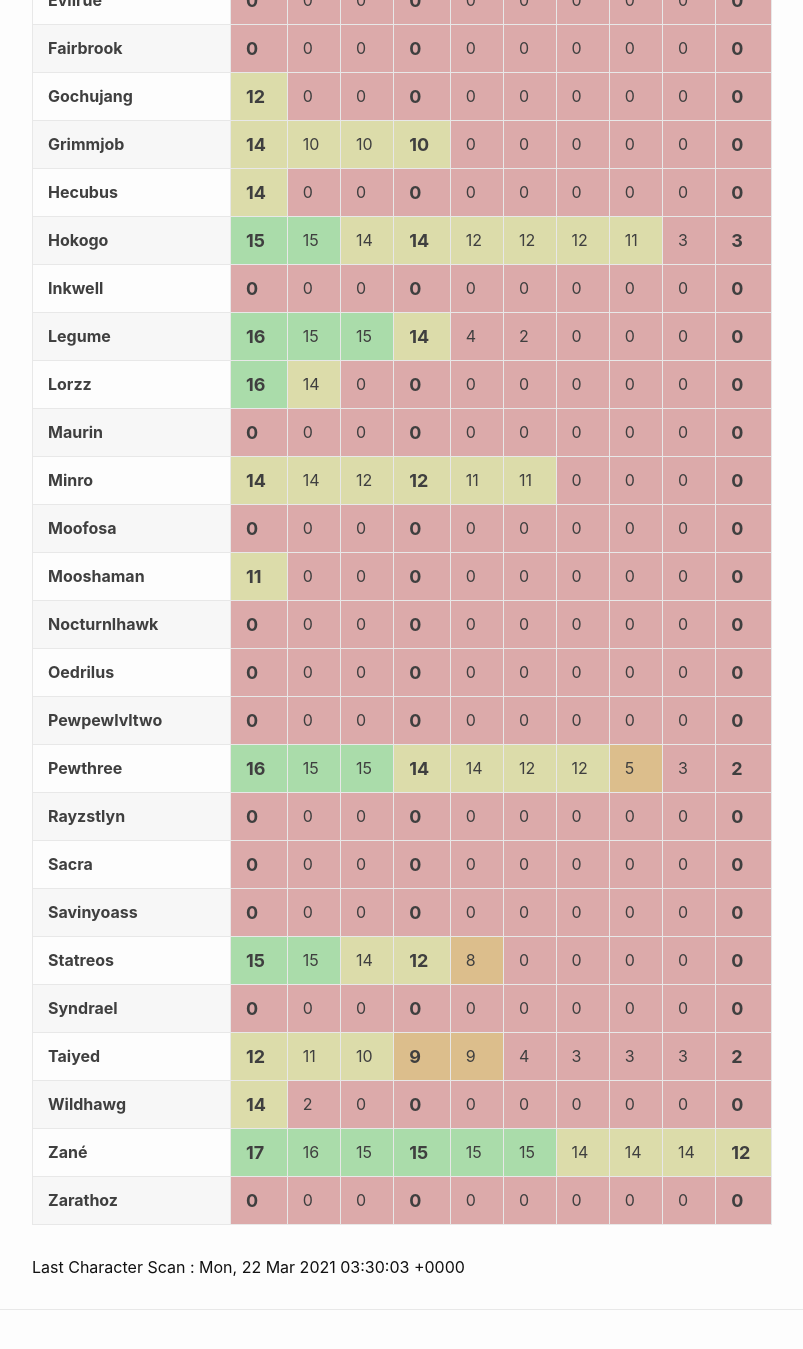
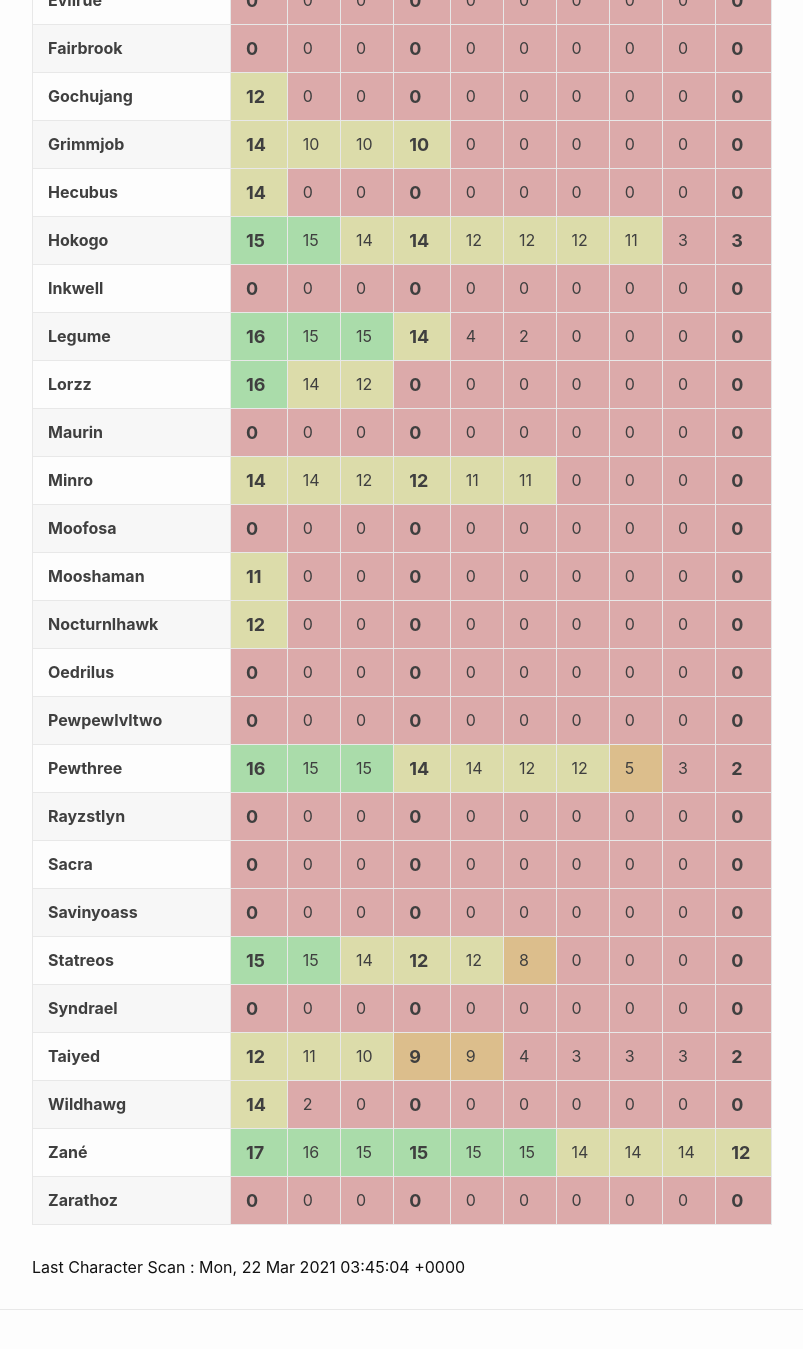
Before and after one commit to eldertribunal/keystonetracker, a Jekyll site: the page built from weekly.md, in a window 1280 px wide and 1400 px high, scrolled down 746 px. Shown: the top 1349 px of the window, without its empty margins (126-929 px from the left). Built offline with Jekyll 4.4.1, drawn with Linux system fonts in a browser that asks for light colours.

Commit message:
auto scan Mon Mar 22 03:45:46 UTC 2021

```diff
--- a/_data/scanned.json
+++ b/_data/scanned.json
@@ -1,3 +1,3 @@
 {
-  "timestamp": 1616383803
+  "timestamp": 1616384704
 }
--- a/_data/weekly.json
+++ b/_data/weekly.json
@@ -124,7 +124,7 @@
     "dungeons": [
       16,
       14,
-      0,
+      12,
       0,
       0,
       0,
@@ -467,7 +467,7 @@
   {
     "name": "Nocturnlhawk",
     "dungeons": [
-      0,
+      12,
       0,
       0,
       0,
@@ -501,8 +501,8 @@
       15,
       14,
       12,
+      12,
       8,
-      0,
       0,
       0,
       0,
```
